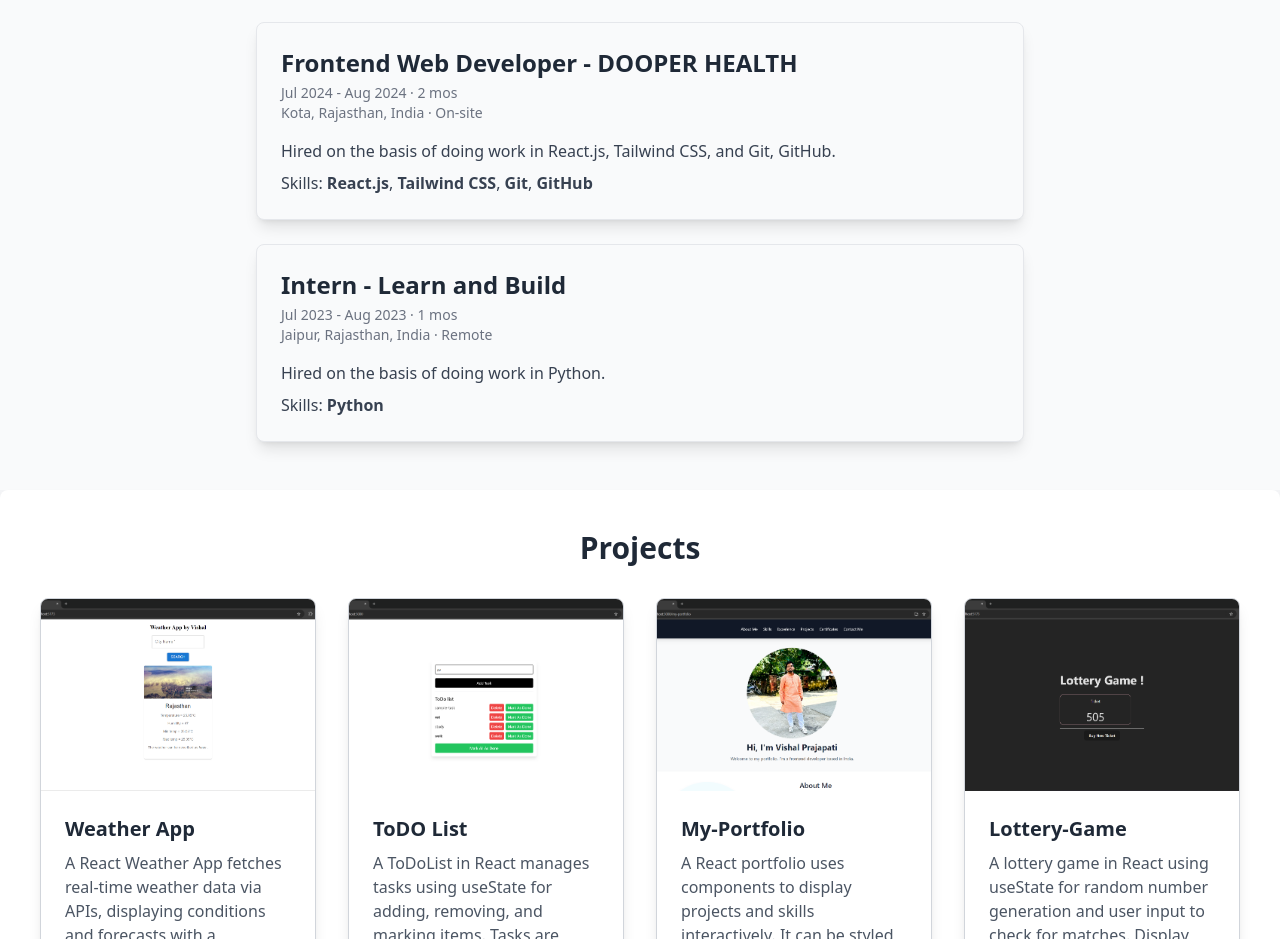
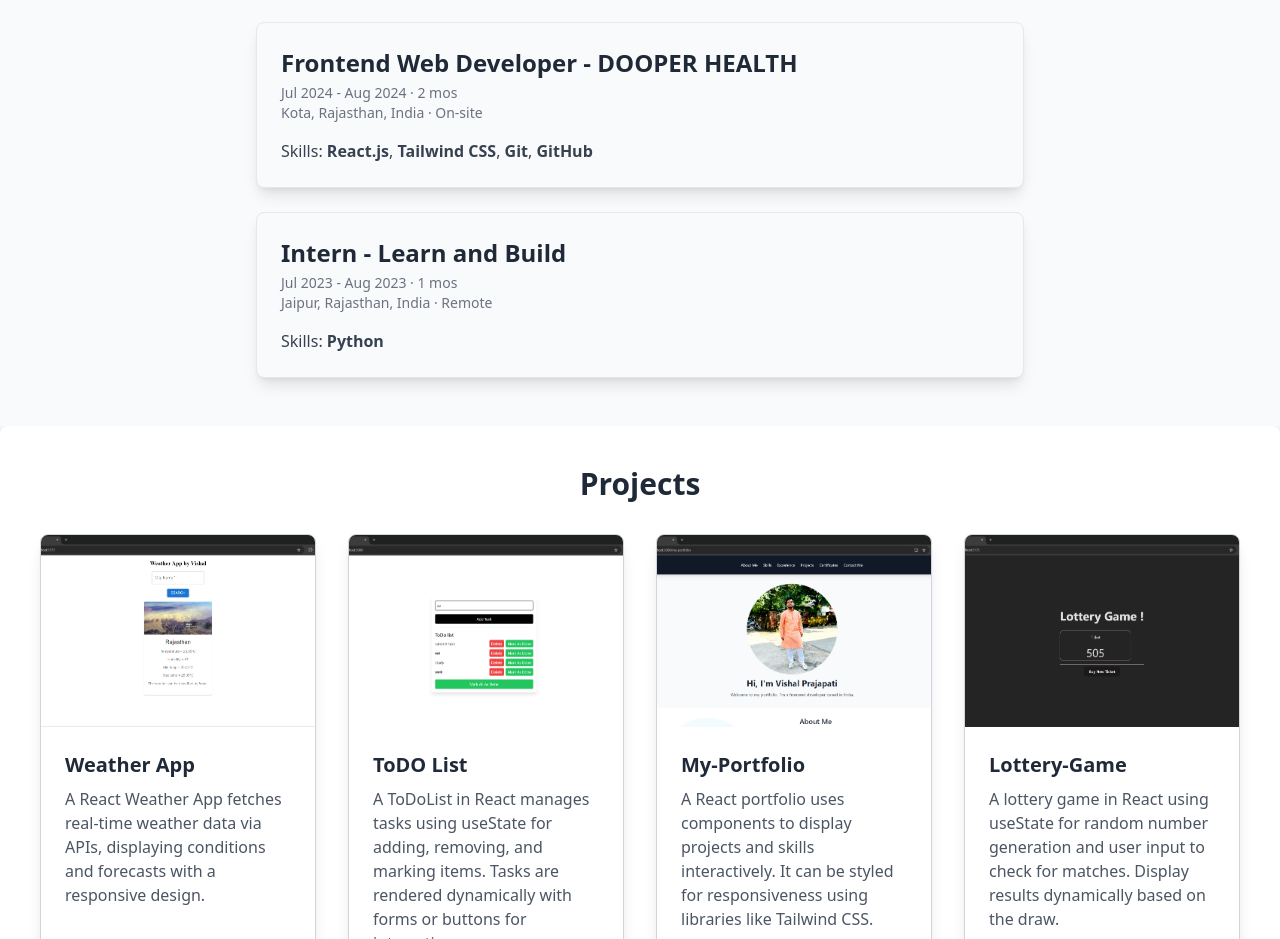
Before and after one commit to VISHALX33/my-portfolio, a React (Create React App) app: page / in a window 1280 px wide. Shown: the part 1780-2719 px from the top of the page. Built offline with nearby package versions, Linux system fonts and the light colour scheme.

Commit message:
worked on projects section...

```diff
--- a/src/Experience.js
+++ b/src/Experience.js
@@ -10,7 +10,7 @@
           <p className="text-sm text-gray-500 mt-1">Jul 2024 - Aug 2024 · 2 mos</p>
           <p className="text-sm text-gray-500">Kota, Rajasthan, India · On-site</p>
           <p className="mt-4 text-gray-700">
-            Hired on the basis of doing work in React.js, Tailwind CSS, and Git, GitHub.
+            {/* Hired on the basis of doing work in React.js, Tailwind CSS, and Git, GitHub. */}
           </p>
           <p className="mt-2 text-gray-700">
             Skills: <span className="font-semibold">React.js</span>, <span className="font-semibold">Tailwind CSS</span>, <span className="font-semibold">Git</span>, <span className="font-semibold">GitHub</span>
@@ -23,7 +23,7 @@
           <p className="text-sm text-gray-500 mt-1">Jul 2023 - Aug 2023 · 1 mos</p>
           <p className="text-sm text-gray-500">Jaipur, Rajasthan, India · Remote</p>
           <p className="mt-4 text-gray-700">
-            Hired on the basis of doing work in Python.
+
           </p>
           <p className="mt-2 text-gray-700">
             Skills: <span className="font-semibold"> Python</span>
```
